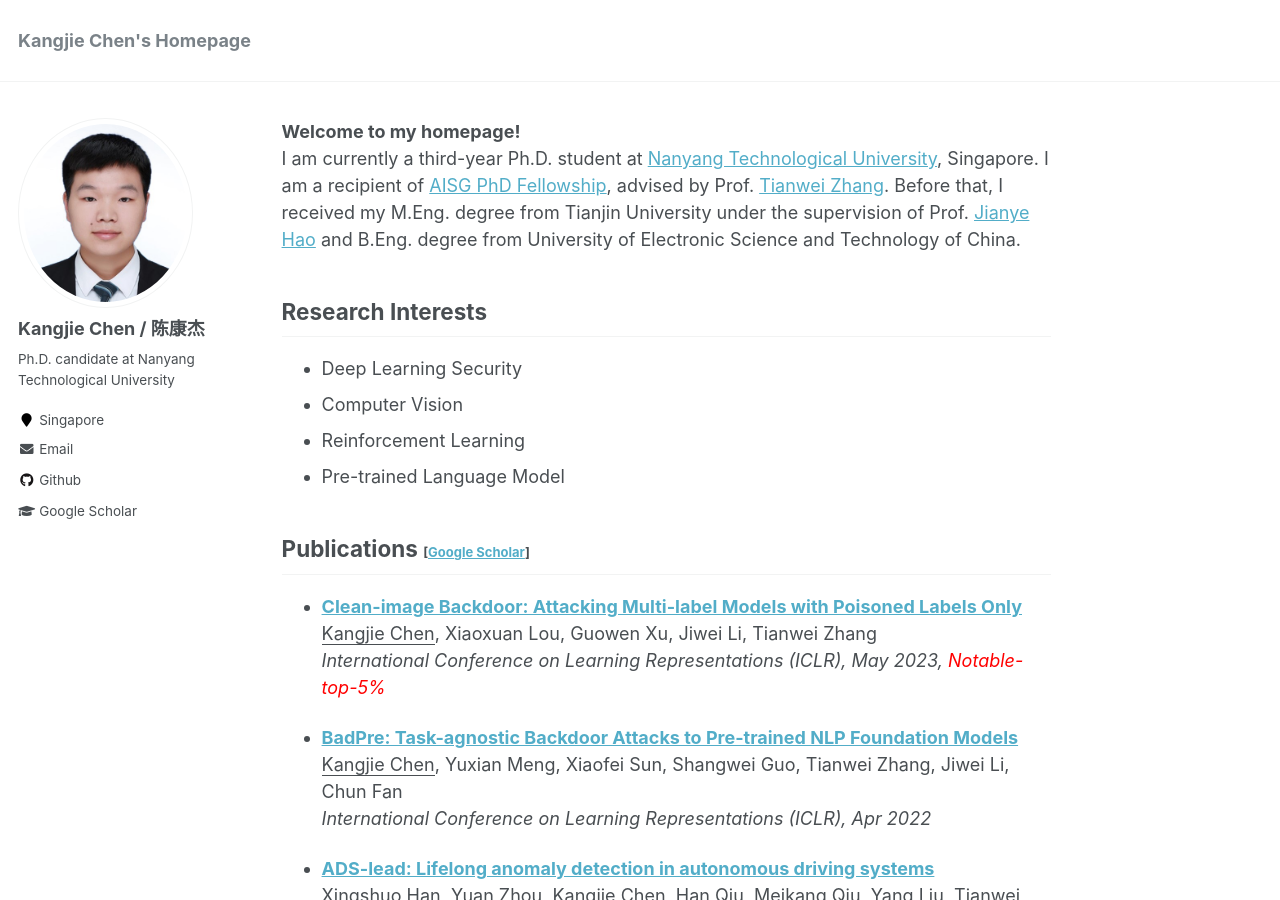
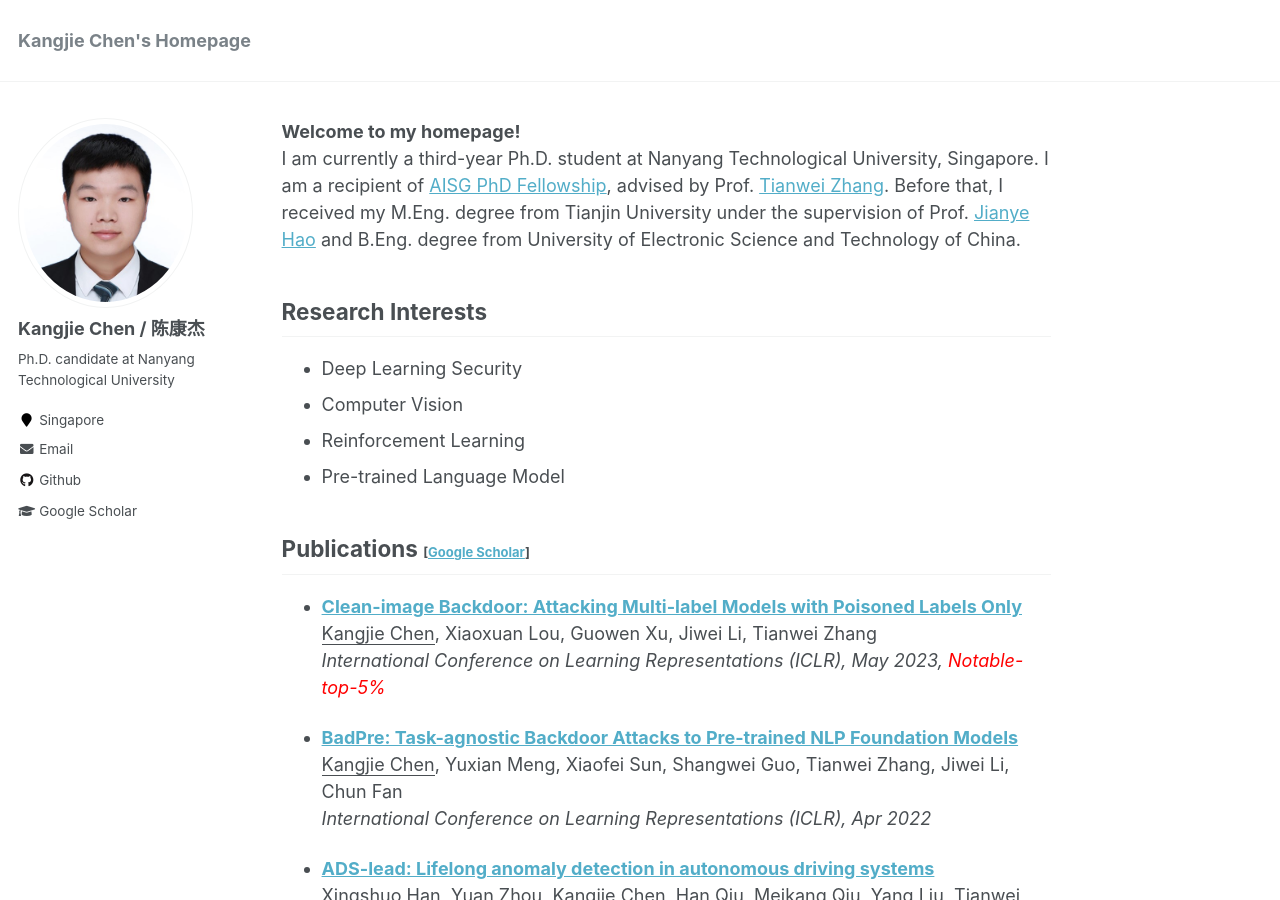
Before and after one commit to kangjie-chen/kangjie-chen.github.io, a Jekyll site: the page built from _pages/about.md, in a window 1280 px wide and 900 px high. Built offline with Jekyll 4.4.1, drawn with Linux system fonts in a browser that asks for light colours.

Commit message:
update link for university

```diff
--- a/_pages/about.md
+++ b/_pages/about.md
@@ -10,7 +10,7 @@ redirect_from:
 
 <span style="font-size:large;font-weight:bold;"> Welcome to my homepage! </span>
 <br/>
-I am currently a third-year Ph.D. student at <a href="https://www.ntu.edu.sg/" style="">Nanyang Technological University</a>, Singapore. I am a recipient of [AISG PhD Fellowship](https://aisingapore.org/research/phd-fellowship-programme/), advised by Prof. [Tianwei Zhang](https://personal.ntu.edu.sg/tianwei.zhang/index.html). Before that, I received my M.Eng. degree from Tianjin University under the supervision of Prof. [Jianye Hao](http://www.icdai.org/jianye.html) and B.Eng. degree from University of Electronic Science and Technology of China.
+I am currently a third-year Ph.D. student at Nanyang Technological University, Singapore. I am a recipient of [AISG PhD Fellowship](https://aisingapore.org/research/phd-fellowship-programme/), advised by Prof. [Tianwei Zhang](https://personal.ntu.edu.sg/tianwei.zhang/index.html). Before that, I received my M.Eng. degree from Tianjin University under the supervision of Prof. [Jianye Hao](http://www.icdai.org/jianye.html) and B.Eng. degree from University of Electronic Science and Technology of China.
 
 ## Research Interests
 - Deep Learning Security
```
